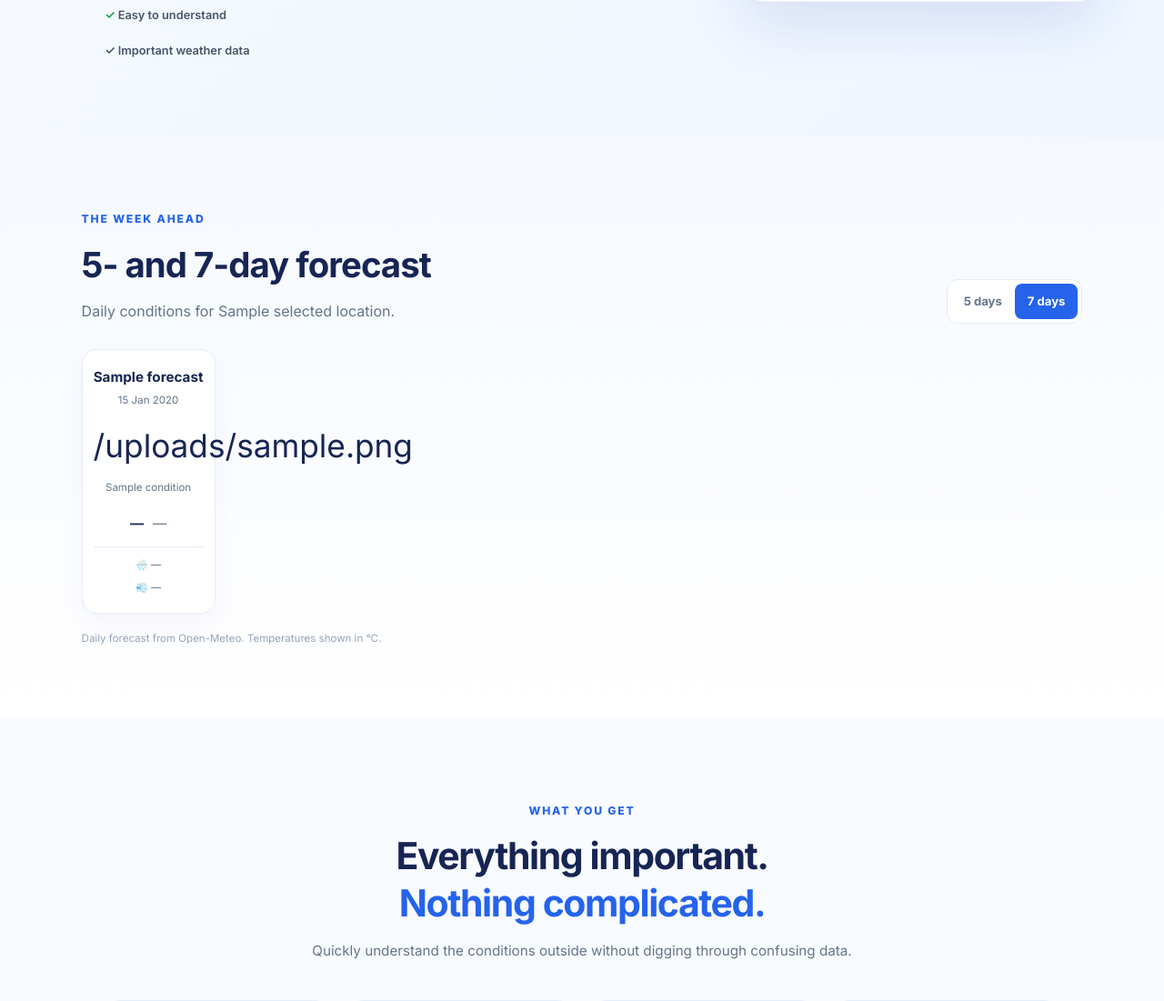
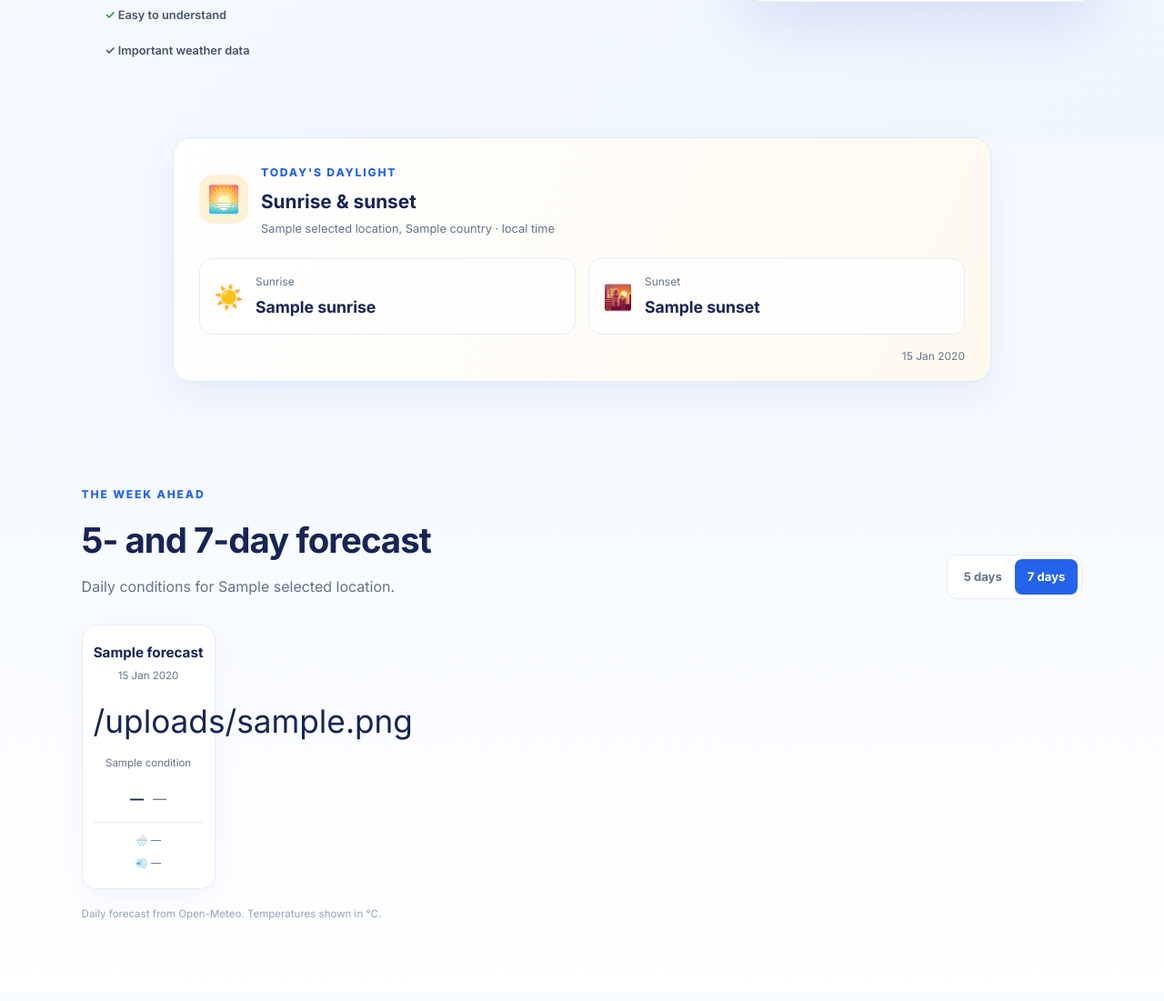
Before and after one commit to UjwalDimri/WeatherWise, a Node server app: template src/views/home.ejs in a window 1280 px wide. Shown: the part 763-1864 px from the top of the page at 91% size. Run offline with Node 20, Linux system fonts and the light colour scheme; the template is opened without the code that fills it: most values are stand-ins (such as "Sample title", 1, 10 or a date in 2020); some libraries are stand-ins or nearby versions.

Commit message:
feat(weather): display local sunrise and sunset times

```diff
--- a/src/public/css/home.css
+++ b/src/public/css/home.css
@@ -513,6 +513,91 @@ a {
   text-align: center;
 }
 
+/* Sunrise and sunset */
+
+.daylight-section {
+  padding: 0 7% 34px;
+  background: #f5f9ff;
+}
+
+.daylight-card {
+  max-width: 900px;
+  margin: 0 auto;
+  padding: 24px 28px 18px;
+  border: 1px solid #dbeafe;
+  border-radius: 20px;
+  background: linear-gradient(115deg, #ffffff, #fef9ef);
+  box-shadow: 0 14px 36px rgba(30, 64, 175, 0.07);
+}
+
+.daylight-heading {
+  display: flex;
+  align-items: center;
+  gap: 14px;
+}
+
+.daylight-heading-icon {
+  width: 54px;
+  height: 54px;
+  display: grid;
+  place-items: center;
+  border-radius: 16px;
+  background: #fff1d6;
+  font-size: 1.8rem;
+}
+
+.daylight-heading h2 {
+  margin-top: 3px;
+  font-size: 1.3rem;
+}
+
+.daylight-heading p {
+  margin-top: 4px;
+  color: var(--muted);
+  font-size: 0.8rem;
+}
+
+.daylight-times {
+  margin-top: 22px;
+  display: grid;
+  grid-template-columns: repeat(2, minmax(0, 1fr));
+  gap: 14px;
+}
+
+.daylight-time {
+  display: flex;
+  align-items: center;
+  gap: 13px;
+  padding: 15px;
+  border: 1px solid var(--border);
+  border-radius: 14px;
+  background: rgba(255, 255, 255, 0.8);
+}
+
+.daylight-symbol {
+  font-size: 1.65rem;
+}
+
+.daylight-time div {
+  display: grid;
+  gap: 4px;
+}
+
+.daylight-time div span,
+.daylight-date {
+  color: var(--muted);
+  font-size: 0.75rem;
+}
+
+.daylight-time strong {
+  font-size: 1.1rem;
+}
+
+.daylight-date {
+  margin-top: 14px;
+  text-align: right;
+}
+
 /* Daily forecast */
 
 .forecast-section {
@@ -858,6 +943,10 @@ a {
     padding: 58px 6%;
   }
 
+  .daylight-section {
+    padding: 0 6% 30px;
+  }
+
   .forecast-grid {
     grid-template-columns: repeat(2, minmax(0, 1fr));
   }
@@ -950,6 +1039,15 @@ a {
     flex-direction: column;
   }
 
+  .daylight-card {
+    padding: 20px 17px 15px;
+  }
+
+  .daylight-times {
+    grid-template-columns: 1fr;
+    gap: 9px;
+  }
+
   .feature-card {
     padding: 23px;
   }
--- a/src/services/weather.js
+++ b/src/services/weather.js
@@ -53,6 +53,19 @@ function describeWeatherCode(code, isDay, temperature = null, lowTemperature = t
     return [condition, defaultIcon];
 }
 
+function formatLocalTime(value) {
+    if (typeof value !== "string") return null;
+    const match = value.match(/T(\d{2}):(\d{2})/);
+    if (!match) return null;
+
+    const hour24 = Number(match[1]);
+    const minute = Number(match[2]);
+    if (hour24 > 23 || minute > 59) return null;
+
+    const hour12 = hour24 % 12 || 12;
+    return `${hour12}:${String(minute).padStart(2, "0")} ${hour24 >= 12 ? "PM" : "AM"}`;
+}
+
 /** Fetch current conditions and a 7-day forecast for a selected location. */
 async function fetchWeatherData(latitude, longitude, requireForecast = false) {
     const lat = Number(latitude);
@@ -67,7 +80,7 @@ async function fetchWeatherData(latitude, longitude, requireForecast = false) {
         latitude: String(lat),
         longitude: String(lon),
         current: "temperature_2m,relative_humidity_2m,apparent_temperature,is_day,precipitation,weather_code,wind_speed_10m",
-        daily: "weather_code,temperature_2m_max,temperature_2m_min,precipitation_probability_max,precipitation_sum,wind_speed_10m_max",
+        daily: "weather_code,temperature_2m_max,temperature_2m_min,precipitation_probability_max,precipitation_sum,wind_speed_10m_max,sunrise,sunset",
         forecast_days: "7",
         temperature_unit: "celsius",
         wind_speed_unit: "kmh",
@@ -138,7 +151,9 @@ async function fetchWeatherData(latitude, longitude, requireForecast = false) {
             low,
             precipitationProbability: daily.precipitation_probability_max?.[index] ?? null,
             precipitation: daily.precipitation_sum?.[index] ?? null,
-            windSpeed: daily.wind_speed_10m_max?.[index] ?? null
+            windSpeed: daily.wind_speed_10m_max?.[index] ?? null,
+            sunrise: formatLocalTime(daily.sunrise?.[index]),
+            sunset: formatLocalTime(daily.sunset?.[index])
         };
     });
 
--- a/src/views/home.ejs
+++ b/src/views/home.ejs
@@ -173,6 +173,32 @@
       </div>
     </section>
 
+    <% if (Array.isArray(forecast) && forecast[0] && (forecast[0].sunrise || forecast[0].sunset)) { %>
+      <section class="daylight-section" aria-labelledby="daylight-title">
+        <article class="daylight-card">
+          <div class="daylight-heading">
+            <div class="daylight-heading-icon" aria-hidden="true">🌅</div>
+            <div>
+              <span class="eyebrow">TODAY'S DAYLIGHT</span>
+              <h2 id="daylight-title">Sunrise &amp; sunset</h2>
+              <p><%= selectedLocation ? [selectedLocation.name, selectedLocation.country].filter(Boolean).join(', ') : 'Selected location' %> · local time</p>
+            </div>
+          </div>
+          <div class="daylight-times">
+            <div class="daylight-time">
+              <span class="daylight-symbol sunrise-symbol" aria-hidden="true">☀️</span>
+              <div><span>Sunrise</span><strong><%= forecast[0].sunrise || 'Unavailable' %></strong></div>
+            </div>
+            <div class="daylight-time">
+              <span class="daylight-symbol sunset-symbol" aria-hidden="true">🌇</span>
+              <div><span>Sunset</span><strong><%= forecast[0].sunset || 'Unavailable' %></strong></div>
+            </div>
+          </div>
+          <p class="daylight-date"><%= forecast[0].date %></p>
+        </article>
+      </section>
+    <% } %>
+
     <% if (Array.isArray(forecast) && forecast.length > 0) { %>
       <section class="forecast-section" aria-labelledby="forecast-title">
         <div class="forecast-heading">
```
